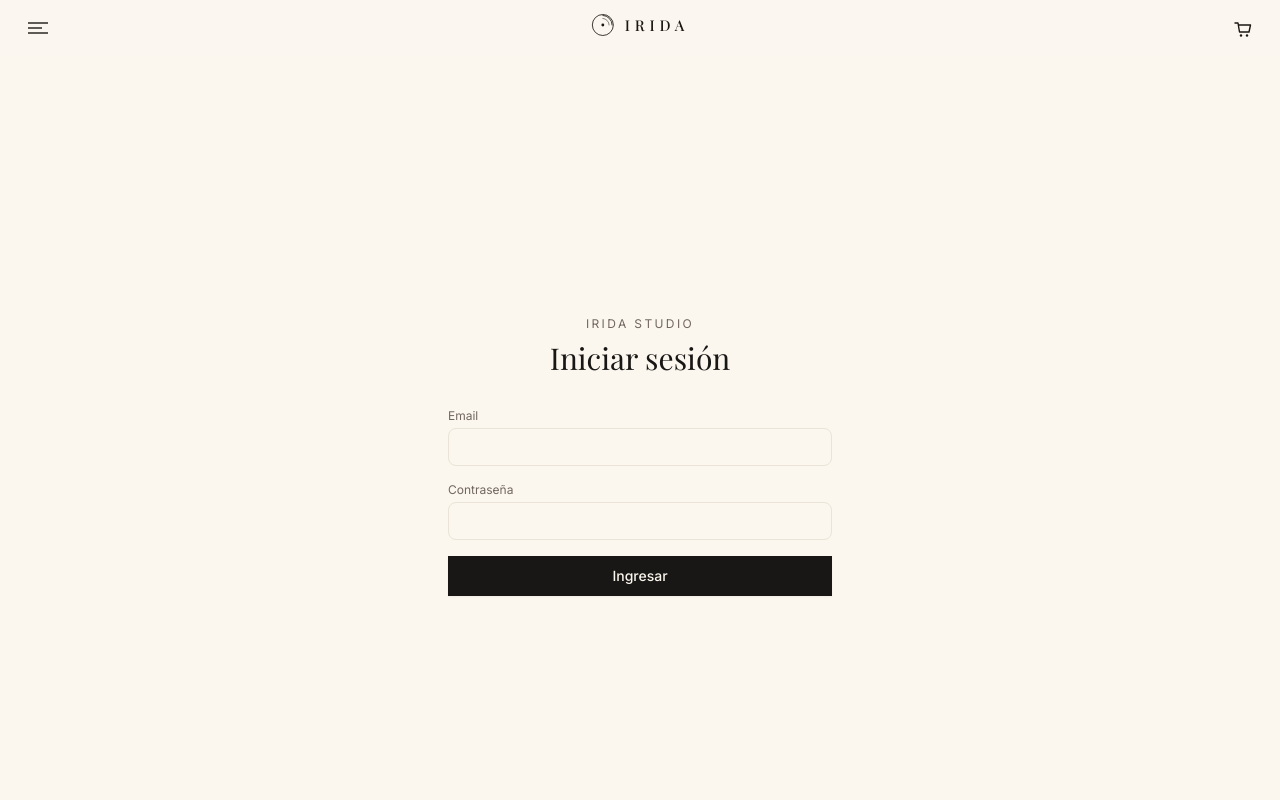
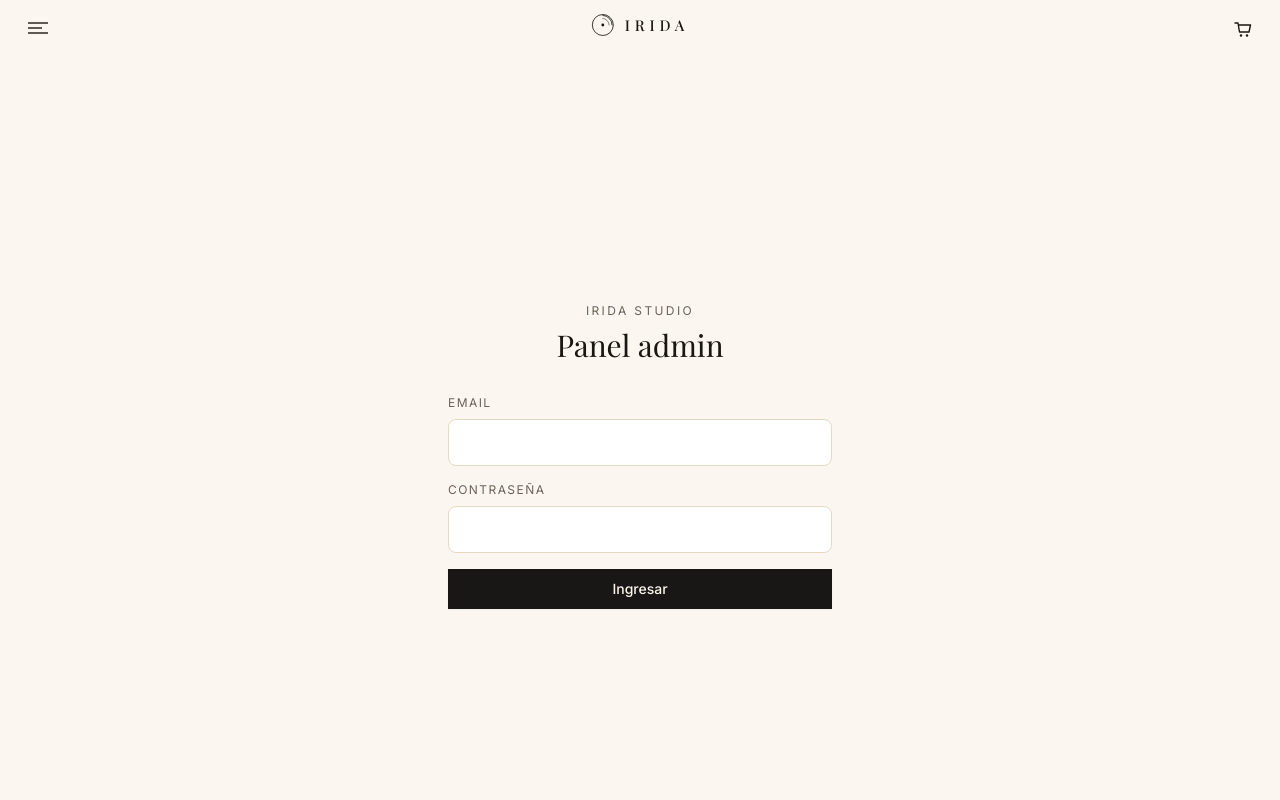
Before and after one commit to EmanuelDavezac/Irida-Studio, a Next.js app: page /login in a window 1280 px wide. Shown: the top 800 px of the page. Built offline with nearby package versions, Linux system fonts and the light colour scheme; a web font is replaced by a local one.

Commit message:
Fix: login via server-side signIn — evita problemas de next-auth v5 cliente

```diff
--- /dev/null
+++ b/src/app/api/auth/login/route.ts
@@ -0,0 +1,26 @@
+import { NextResponse } from 'next/server'
+import { signIn } from '@/auth'
+import { AuthError } from 'next-auth'
+
+export async function POST(req: Request) {
+  try {
+    const { email, password } = await req.json()
+
+    if (!email || !password) {
+      return NextResponse.json({ error: 'Faltan datos' }, { status: 400 })
+    }
+
+    await signIn('credentials', {
+      email,
+      password,
+      redirect: false,
+    })
+
+    return NextResponse.json({ ok: true })
+  } catch (error) {
+    if (error instanceof AuthError) {
+      return NextResponse.json({ error: 'Credenciales inválidas' }, { status: 401 })
+    }
+    return NextResponse.json({ error: 'Error interno' }, { status: 500 })
+  }
+}
--- a/src/app/login/page.tsx
+++ b/src/app/login/page.tsx
@@ -1,6 +1,5 @@
 'use client'
 import { useState } from 'react'
-import { signIn } from 'next-auth/react'
 import { useRouter } from 'next/navigation'
 import { Button } from '@/components/ui/button'
 
@@ -16,34 +15,42 @@ export default function LoginPage() {
     setLoading(true)
     setError('')
 
-    const res = await signIn('credentials', {
-      email,
-      password,
-      redirect: false,
-    })
+    try {
+      const res = await fetch('/api/auth/login', {
+        method: 'POST',
+        headers: { 'Content-Type': 'application/json' },
+        body: JSON.stringify({ email, password }),
+      })
 
-    setLoading(false)
-    if (res?.error) {
-      setError('Email o contraseña incorrectos')
-      return
+      const data = await res.json()
+
+      if (!res.ok || data.error) {
+        setError('Email o contraseña incorrectos')
+        setLoading(false)
+        return
+      }
+
+      router.push('/admin')
+      router.refresh()
+    } catch {
+      setError('Error al conectar. Intentá de nuevo.')
+      setLoading(false)
     }
-
-    router.push('/admin')
   }
 
   return (
-    <div className="min-h-screen bg-background flex items-center justify-center px-4">
+    <div className="min-h-screen bg-ir-cream flex items-center justify-center px-4">
       <div className="w-full max-w-sm">
         <div className="mb-8 text-center">
-          <p className="font-sans text-xs tracking-[0.2em] text-muted-foreground uppercase mb-2">
+          <p className="font-sans text-xs tracking-[0.2em] text-ir-mute uppercase mb-2">
             Irida Studio
           </p>
-          <h1 className="font-serif text-3xl text-foreground">Iniciar sesión</h1>
+          <h1 className="font-serif text-3xl text-ir-ink">Panel admin</h1>
         </div>
 
         <form onSubmit={handleSubmit} className="space-y-4">
           <div>
-            <label className="block font-sans text-xs text-muted-foreground mb-1">
+            <label className="block font-sans text-xs tracking-[0.12em] uppercase text-ir-mute mb-2">
               Email
             </label>
             <input
@@ -51,11 +58,12 @@ export default function LoginPage() {
               value={email}
               onChange={(e) => setEmail(e.target.value)}
               required
-              className="w-full border border-border rounded-lg px-3 py-2 text-sm bg-background focus:outline-none focus:ring-1 focus:ring-primary"
+              autoComplete="email"
+              className="w-full border border-ir-line rounded-ir px-3.5 py-3 text-[14px] font-sans bg-white focus:outline-none focus:border-ir-gold transition-colors"
             />
           </div>
           <div>
-            <label className="block font-sans text-xs text-muted-foreground mb-1">
+            <label className="block font-sans text-xs tracking-[0.12em] uppercase text-ir-mute mb-2">
               Contraseña
             </label>
             <input
@@ -63,7 +71,8 @@ export default function LoginPage() {
               value={password}
               onChange={(e) => setPassword(e.target.value)}
               required
-              className="w-full border border-border rounded-lg px-3 py-2 text-sm bg-background focus:outline-none focus:ring-1 focus:ring-primary"
+              autoComplete="current-password"
+              className="w-full border border-ir-line rounded-ir px-3.5 py-3 text-[14px] font-sans bg-white focus:outline-none focus:border-ir-gold transition-colors"
             />
           </div>
 
@@ -75,7 +84,6 @@ export default function LoginPage() {
             {loading ? 'Ingresando...' : 'Ingresar'}
           </Button>
         </form>
-
       </div>
     </div>
   )
```
Also changed, not shown: .claude/settings.local.json, 2 other files (tests, documents, lock files or other folders).
